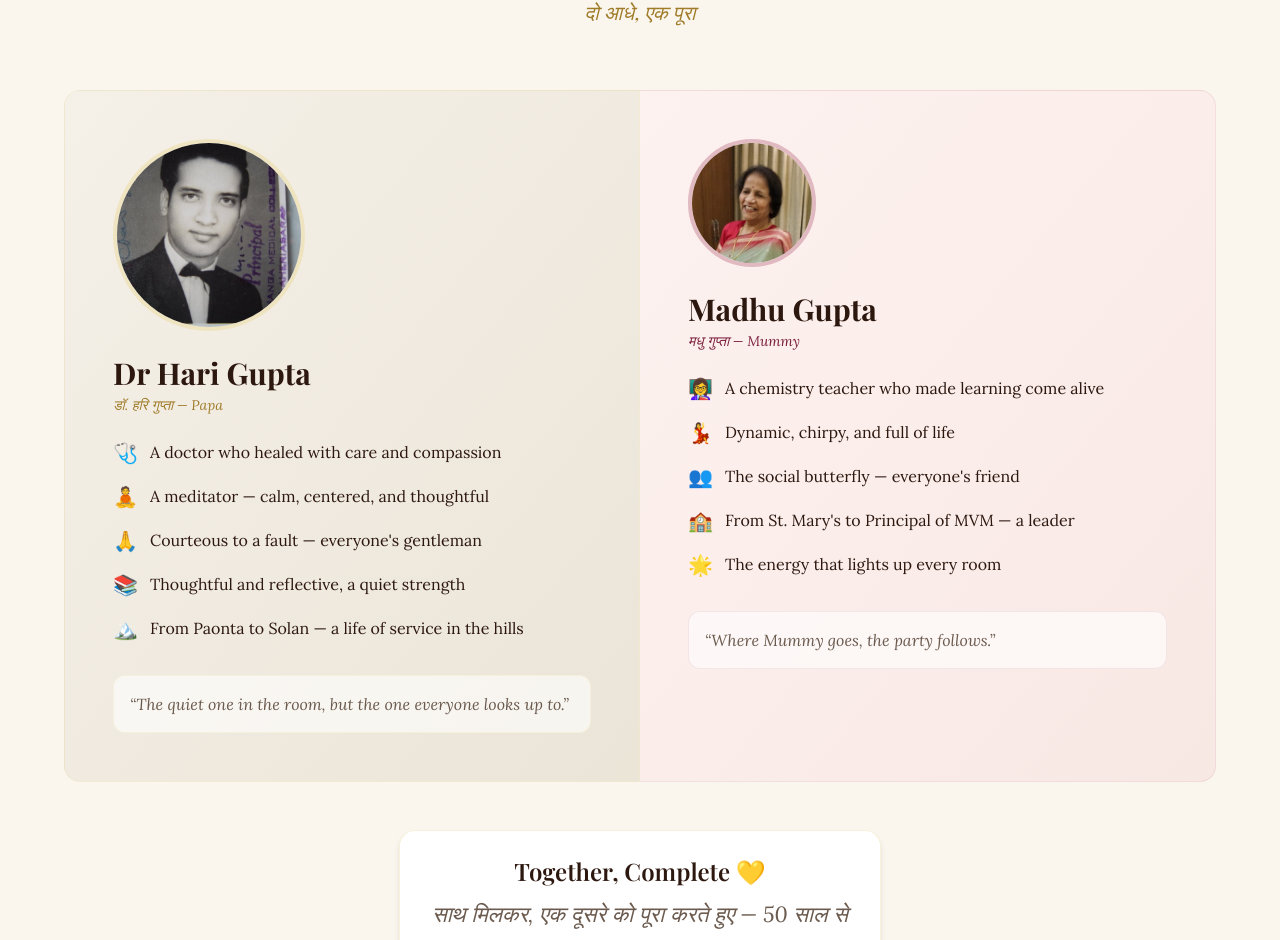
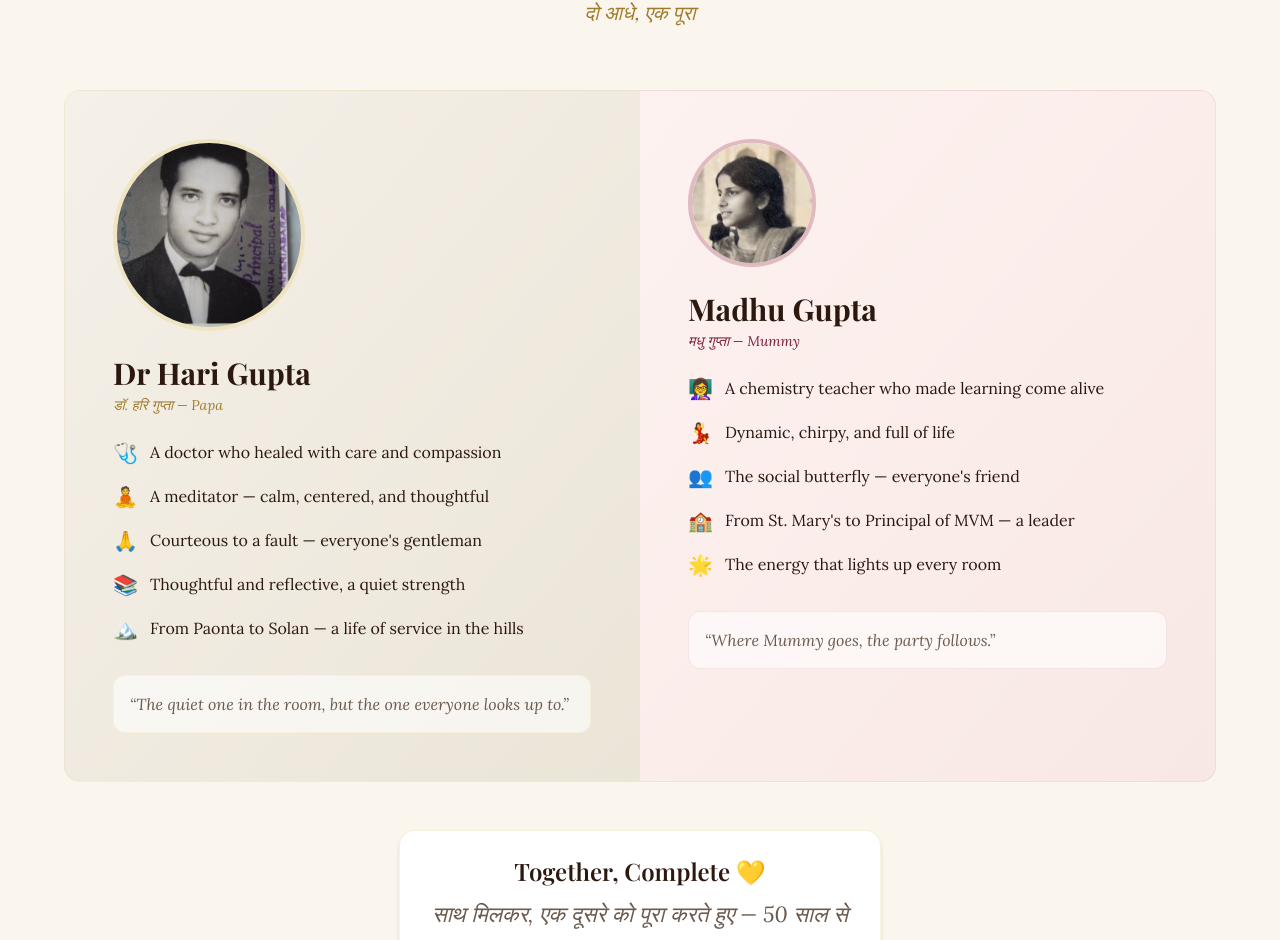
Before and after one commit to gptgrv/madhu-hari-50, a Next.js app: page / in a window 1280 px wide. Shown: the part 7227-8167 px from the top of the page. Built offline with nearby package versions, Linux system fonts and the light colour scheme; no server answers; a web font is replaced by a local one.

Commit message:
feat: use madhu_taj photo in Two Halves section

```diff
--- a/src/components/Personalities.tsx
+++ b/src/components/Personalities.tsx
@@ -40,7 +40,7 @@ export default function Personalities() {
           {/* Mummy */}
           <div className="relative bg-gradient-to-br from-[#fdf2f0] to-[#f8e8e4] rounded-2xl md:rounded-l-none p-8 md:p-12 border border-maroon-light/10 md:border-l-0">
             <div className="w-32 h-32 rounded-full overflow-hidden border-4 border-maroon-light/30 mb-6 mx-auto md:mx-0">
-              <img src="/photos/Madhu.jpg" alt="Madhu Gupta" className="w-full h-full object-cover object-top" />
+              <img src="/photos/madhu_taj.jpeg" alt="Madhu Gupta" className="w-full h-full object-cover object-top" />
             </div>
             <h3 className="font-[family-name:var(--font-serif)] text-3xl font-bold text-text-dark mb-1">
               Madhu Gupta
```
Also changed, not shown: public/photos/madhu_taj.jpeg (added).
